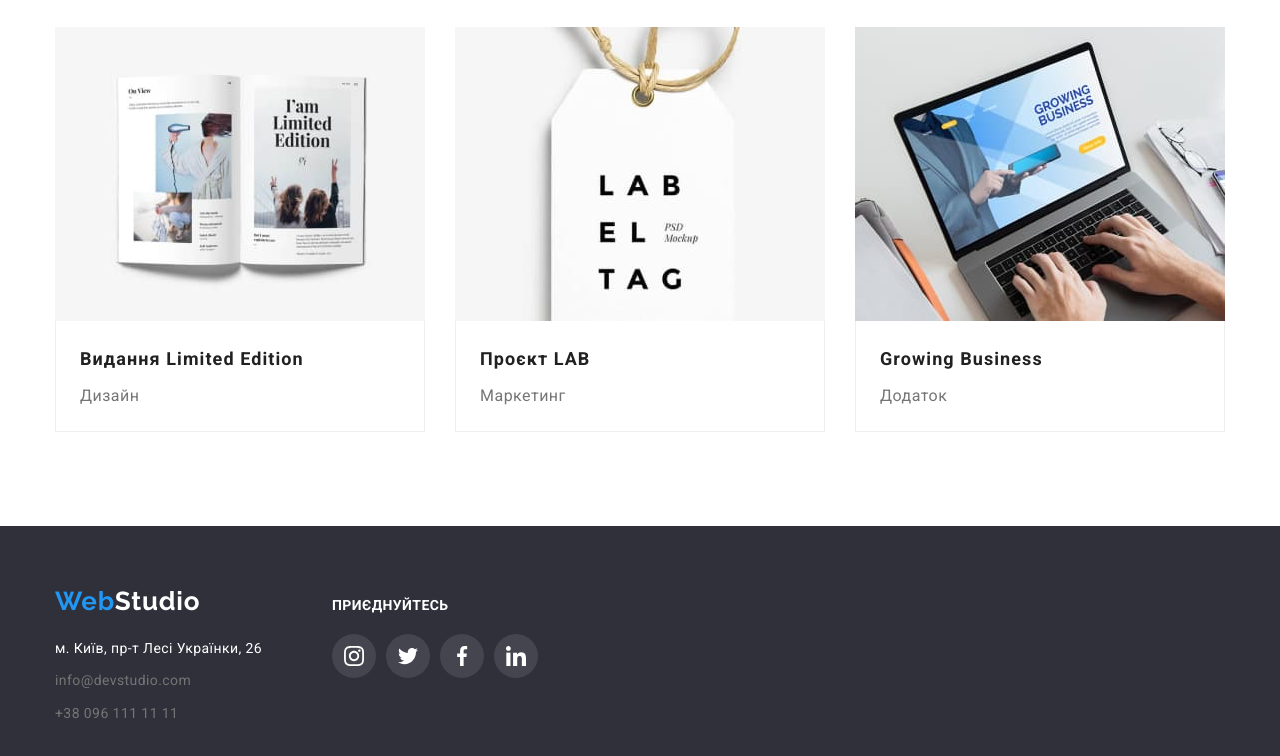
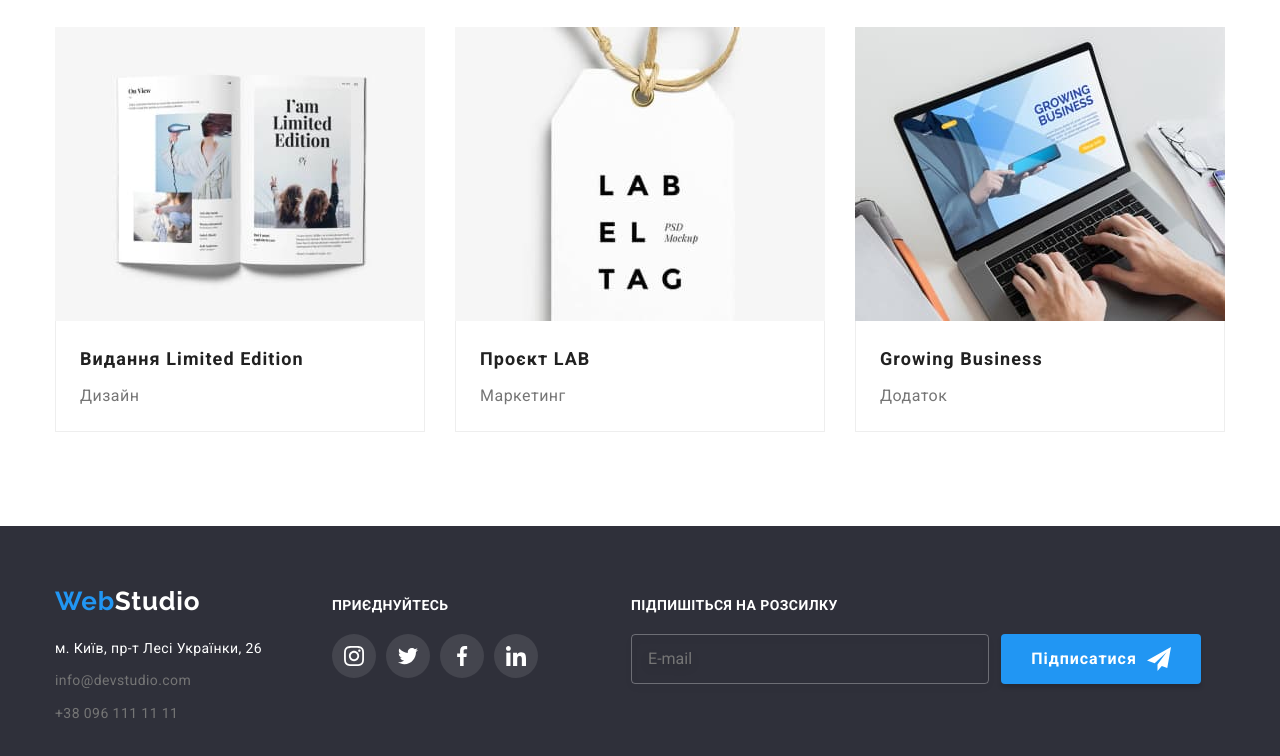
Before and after one commit to chilobrahus/goit-markup-hw-06, a plain HTML site: page portfolio.html in a window 1280 px wide. Shown: the part 1106-1862 px from the top of the page. Drawn offline with nearby package versions, Linux system fonts and the light colour scheme.

Commit message:
Update portfolio.html

```diff
--- a/portfolio.html
+++ b/portfolio.html
@@ -231,11 +231,32 @@
                     </li>
                 </ul>
             </div>
-            </li>
-            </ul>
+            <form class="footer-form">
+                <b class="footer-submit-title ">Підпишіться на розсилку</b>
+                <span class="footer-form-link">
+                    <label class="footer-form-field ">
+                        <input
+                         type="email "
+                         class="footer-form-input "
+                         required
+                         name="user-email "
+                         placeholder="E-mail "
+
+                        >
+                    </label>
+                         <button type="submit " class="footer-form-submit ">
+                            Підписатися
+                            <svg class="footer-submit-icon" width="24" height="24" >
+                                <use href="./images/svg/symbol-defs.svg#icon-send"></usehref>
+                            </svg>
+                        </button>
+
+                 </span>
+            </form>
+
+
         </div>
 
-        </div>
 
 
     </footer>
```
